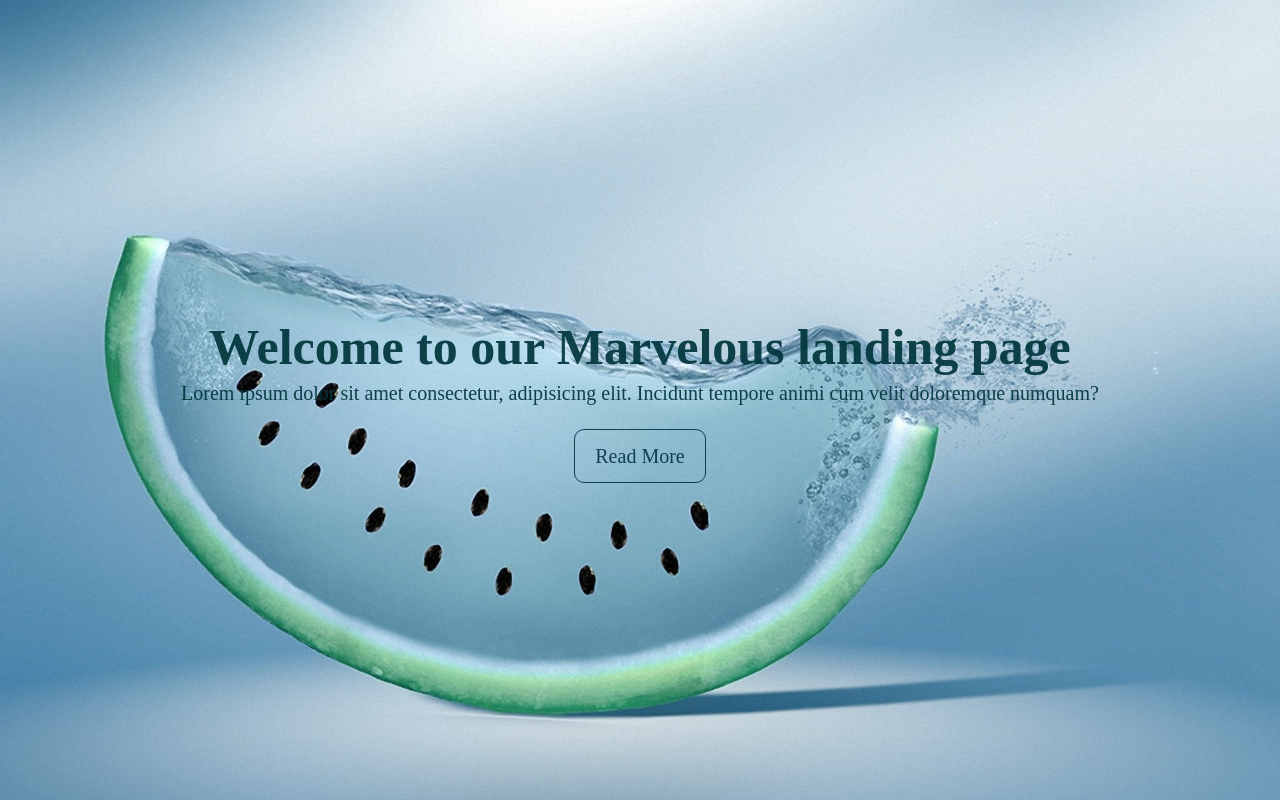
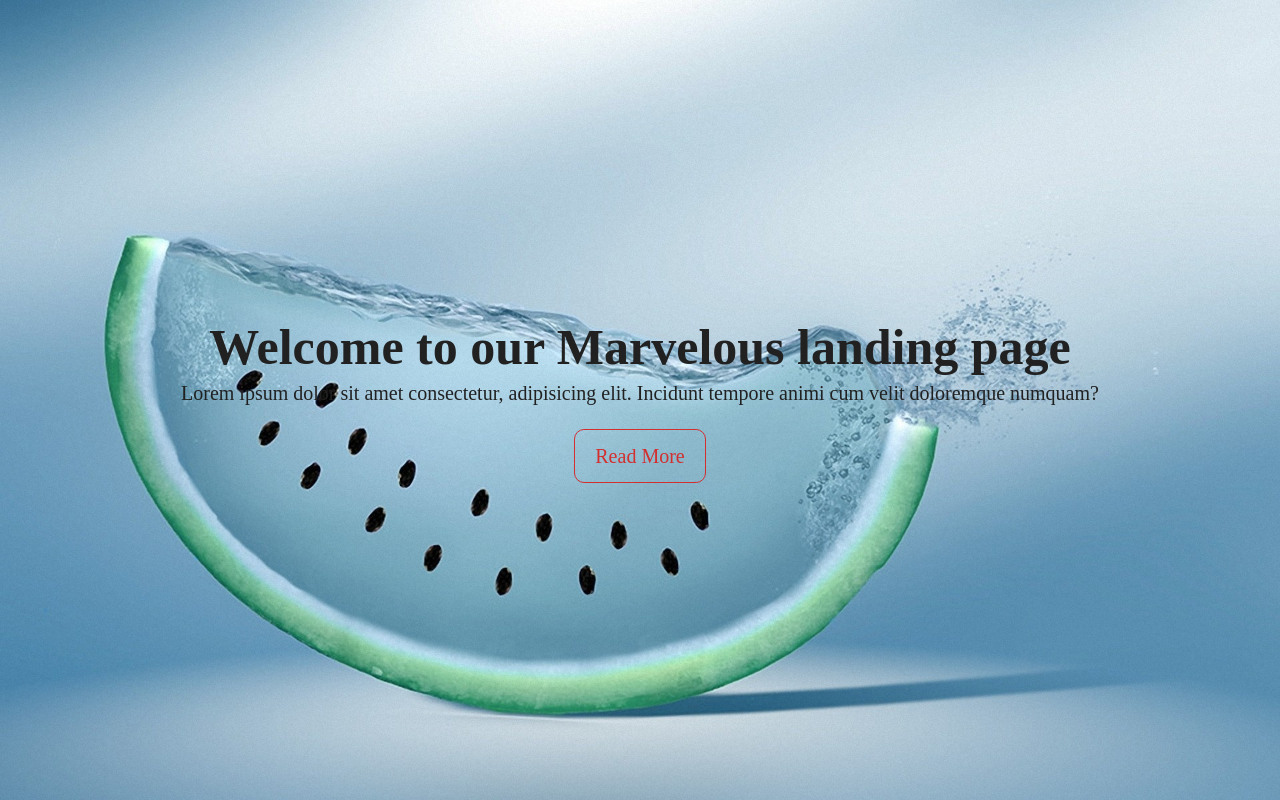
Before and after one commit to Cyph09/simple_landing_page, a plain HTML site: page index.html in a window 1280 px wide. Drawn offline with Linux system fonts and the light colour scheme; a web font is replaced by a local one.

Commit message:
Second commit

```diff
--- a/css/style.css
+++ b/css/style.css
@@ -6,7 +6,7 @@
 body{
     font-family: Sofia;
     font-size: 17px;
-    color: #02363def;
+    color: #212121;
     line-height: 1.6;
 }
 
@@ -34,14 +34,14 @@ body{
 
 #showcase .button{
     text-decoration: none;
-    color: #023144e5;
-    border: 1px solid #023144e5;
+    color: #D32F2F;
+    border: 1px solid #D32F2F;
     padding: 10px 20px;
     margin-top: 20px;
     border-radius: 10px;
 }
 
 #showcase .button:hover{
-    background: #023144e5;
+    background: #D32F2F;
     color: #fff;
 }
```
